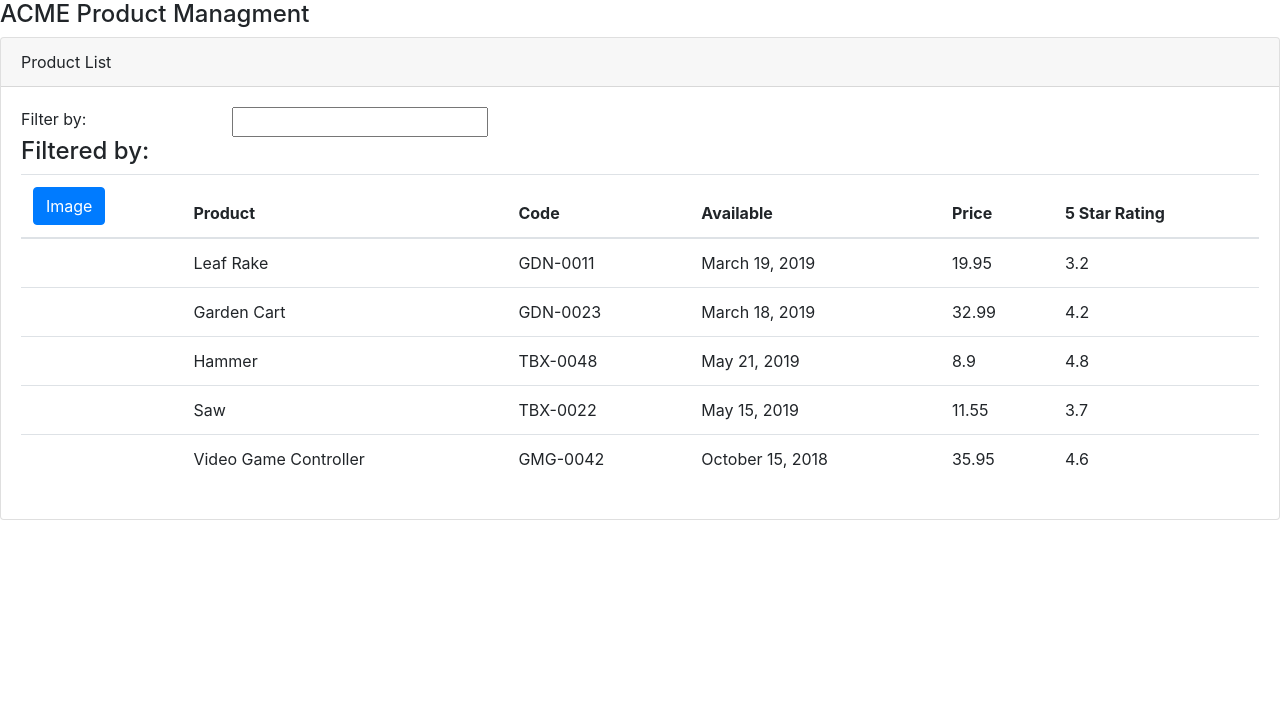
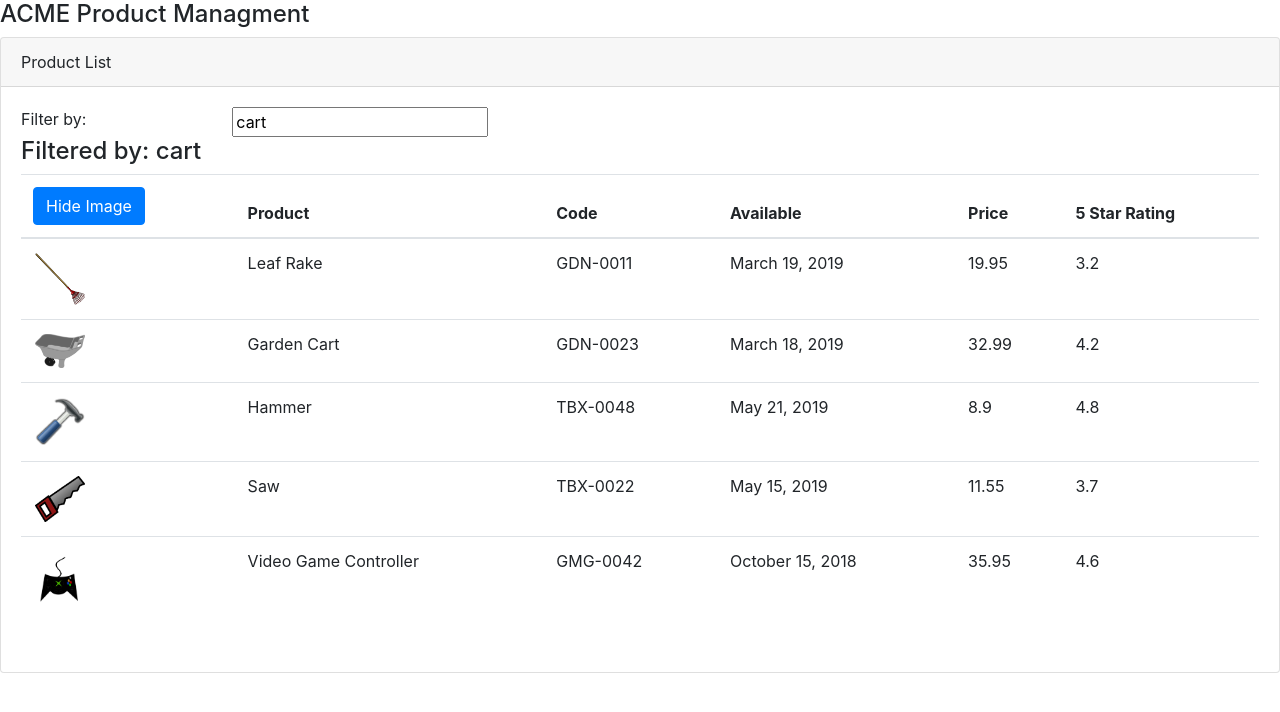
Before and after one commit to avilavate/Angular-8, an Angular app: page / in a window 1280 px wide. Shown: the top 712 px of the page. Built offline with nearby package versions, Linux system fonts and the light colour scheme.

Commit message:
Added filter test and show hide image fnality

```diff
--- a/src/app/app.module.ts
+++ b/src/app/app.module.ts
@@ -1,7 +1,9 @@
 import { BrowserModule } from '@angular/platform-browser';
 import { NgModule } from '@angular/core';
+import {FormsModule} from '@angular/forms';
 
 import { AppComponent } from './app.component';
+
 import { ProductListComponent } from './products/product-list-component';
 
 @NgModule({
@@ -9,7 +11,7 @@ import { ProductListComponent } from './products/product-list-component';
     AppComponent, ProductListComponent
   ],
   imports: [
-    BrowserModule
+    BrowserModule,FormsModule
   ],
   bootstrap: [AppComponent]
 })
--- a/src/app/products/product-list-component.ts
+++ b/src/app/products/product-list-component.ts
@@ -6,6 +6,14 @@ import { Component } from '@angular/core';
   })
 export class ProductListComponent {
     pageTitle:string="Product List";
+    imageWidth:number=50;
+    imageMargin:number=2;
+    showImage:boolean=true;
+    filterBy:string='cart';
+    toggleImageShow=()=>{
+        this.showImage===true?this.showImage=false:this.showImage=true;
+    }
+
     products:any[]=[
     {
       "productId": 1,
--- a/src/app/products/product-list.component.html
+++ b/src/app/products/product-list.component.html
@@ -6,13 +6,13 @@
     <div class='row'>
       <div class='col-md-2'>Filter by:</div>
       <div class='col-md-4'>
-        <input type='text'
+        <input type='text' [(ngModel)]='filterBy'
                />
       </div>
     </div>
     <div class='row'>
       <div class='col-md-6'>
-        <h4>Filtered by: </h4>
+        <h4>Filtered by: {{filterBy}}</h4>
       </div>
     </div>
     <div class='table-responsive'>
@@ -21,8 +21,8 @@
           <tr>
             <th>
               <button class='btn btn-primary'
-                      >
-                 Image
+                    (click)='toggleImageShow()'  >
+                 {{showImage?'Hide':'Show'}} Image
               </button>
             </th>
             <th>Product</th>
@@ -35,8 +35,9 @@
         <tbody>
           <tr *ngFor="let product of products">
             <td>
-              <img src=""
-                 >
+              <img src="{{product.imageUrl}}" [title]='product.productName'
+                [style.width.px]='imageWidth'
+                [style.margin.px]='imageMargin' *ngIf='showImage'>
             </td>
             <td>
               <a >
```
